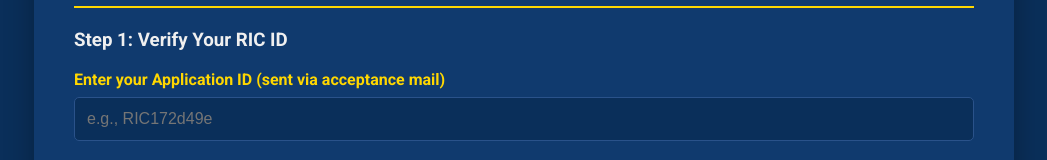
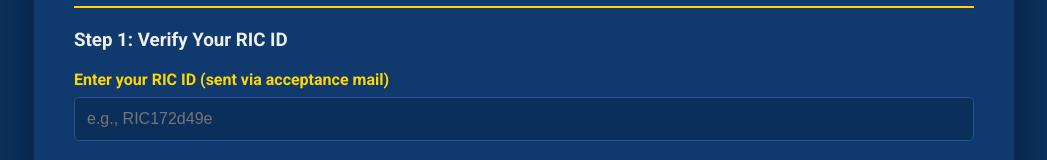
Before and after one commit to bhavyabhart/ric_full_paper, a website: page index.html in a window 1280 px wide. Shown: the part 315-475 px from the top of the page, without its empty margins (116-1163 px from the left). Drawn offline with Linux system fonts and the light colour scheme.

Commit message:
feat: Implement full s

```diff
--- a/index.html
+++ b/index.html
@@ -147,7 +147,7 @@
         <div id="id-gate" class="container visible">
             <h3>Step 1: Verify Your RIC ID</h3>
             <div class="form-group">
-                <label for="applicationIdInput">Enter your Application ID (sent via acceptance mail)</label>
+                <label for="applicationIdInput">Enter your RIC ID (sent via acceptance mail)</label>
                 <input type="text" id="applicationIdInput" placeholder="e.g., RIC172d49e">
             </div>
             <button onclick="checkId()">Proceed</button>
```
